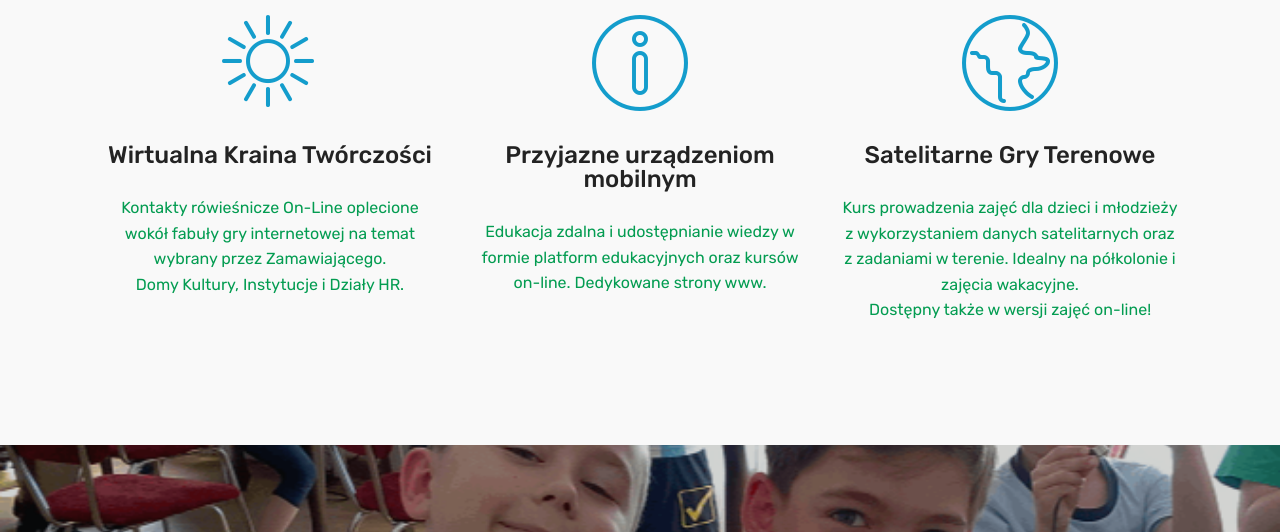
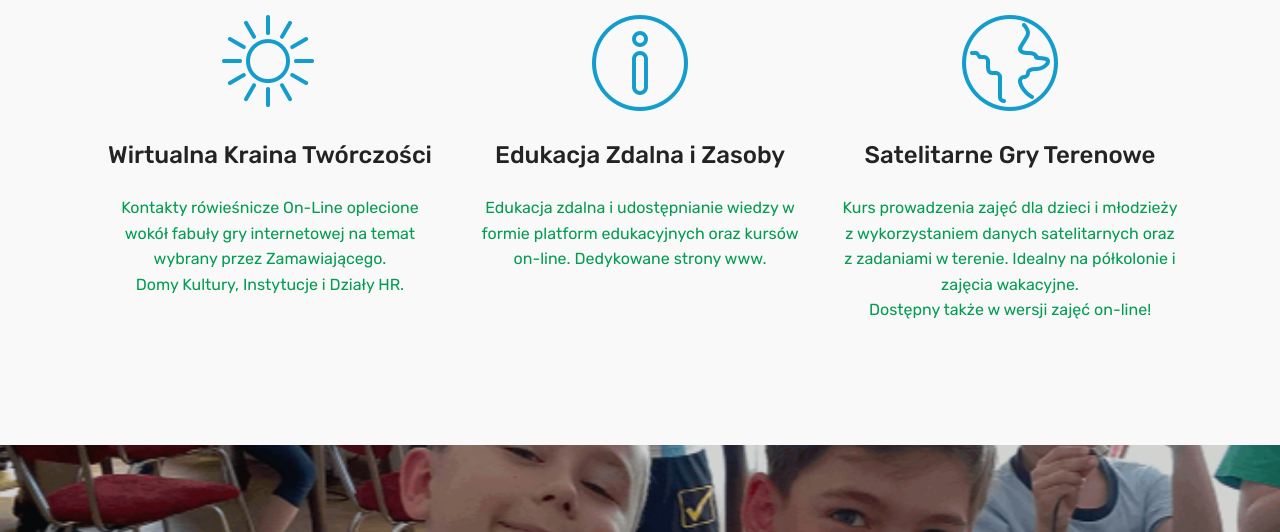
Before and after one commit to KrainaTworczosci/Kursy, a plain HTML site: page index.html in a window 1280 px wide. Shown: the part 91-623 px from the top of the page. Drawn offline with Linux system fonts and the light colour scheme; files whose address does not match are found by name.

Commit message:
create github pages

```diff
--- a/index.html
+++ b/index.html
@@ -65,7 +65,7 @@
     </nav>
 </section>
 
-<section class="engine"><a href="https://mobirise.info/v">free html templates</a></section><section class="features1 cid-rXW5V6NlAL" id="features1-5">
+<section class="engine"><a href="https://mobirise.info/p">site templates free download</a></section><section class="features1 cid-rXW5V6NlAL" id="features1-5">
 
 
 
@@ -88,9 +88,7 @@
                     <a href="https://www.krainatworczosci.pl/"><span class="mbr-iconfont mbri-info"></span></a>
                 </div>
                 <div class="card-box">
-                    <h4 class="card-title py-3 mbr-fonts-style display-5">
-                        Przyjazne urządzeniom mobilnym
-                    </h4>
+                    <h4 class="card-title py-3 mbr-fonts-style display-5">Edukacja Zdalna i Zasoby</h4>
                     <p class="mbr-text mbr-fonts-style display-7">Edukacja zdalna i udostępnianie wiedzy w formie platform edukacyjnych oraz kursów on-line. Dedykowane strony www.</p>
                 </div>
             </div>
```
Also changed, not shown: 1 other file.
